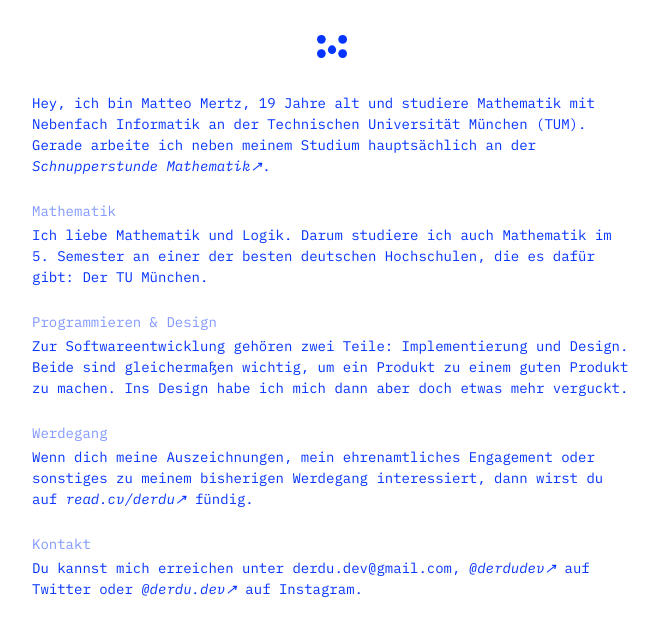
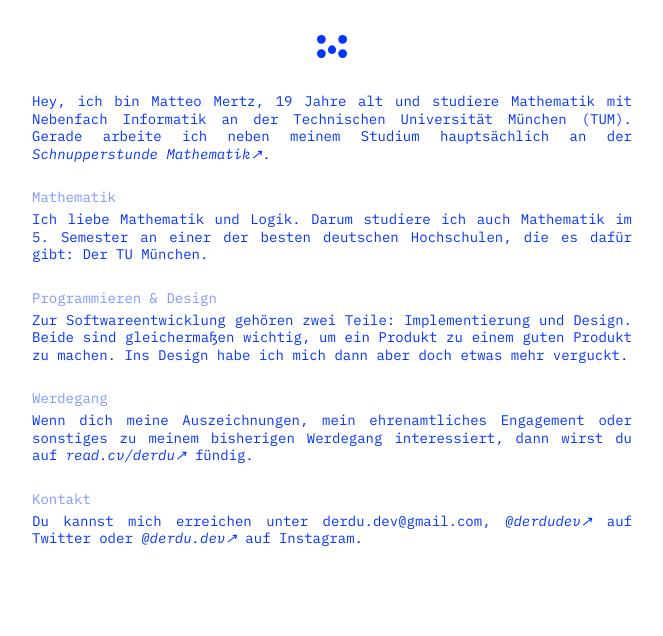
Before and after one commit to derdudev/matteomertzde-v3, a Next.js app: page / in a window 1280 px wide. Shown: the top 636 px of the page, without its empty margins (308-971 px from the left). Built offline with nearby package versions, Linux system fonts and the light colour scheme.

Commit message:
make it go quiet

```diff
--- a/src/pages/globals.css
+++ b/src/pages/globals.css
@@ -4,7 +4,8 @@
     --font-family: "IBM Plex Mono", monospace;
     --font-color: #0533FF;
     --font-size: 14px;
-    --body-text-line-height: 1.5;
+    --body-text-line-height: 1.25;
+    --paragraph-text-align: justify;
 
     --primary-color: #fff;
 }
@@ -17,4 +18,5 @@ p{
     font-family: var(--font-family);
     color: var(--font-color);
     font-size: var(--font-size);
+    text-align: var(--paragraph-text-align);
 }
--- a/src/pages/index.module.css
+++ b/src/pages/index.module.css
@@ -16,5 +16,5 @@
 
 .containerInner{
     max-width: 600px;
-    padding: 35px;
+    padding: 35px 20px;
 }
```
